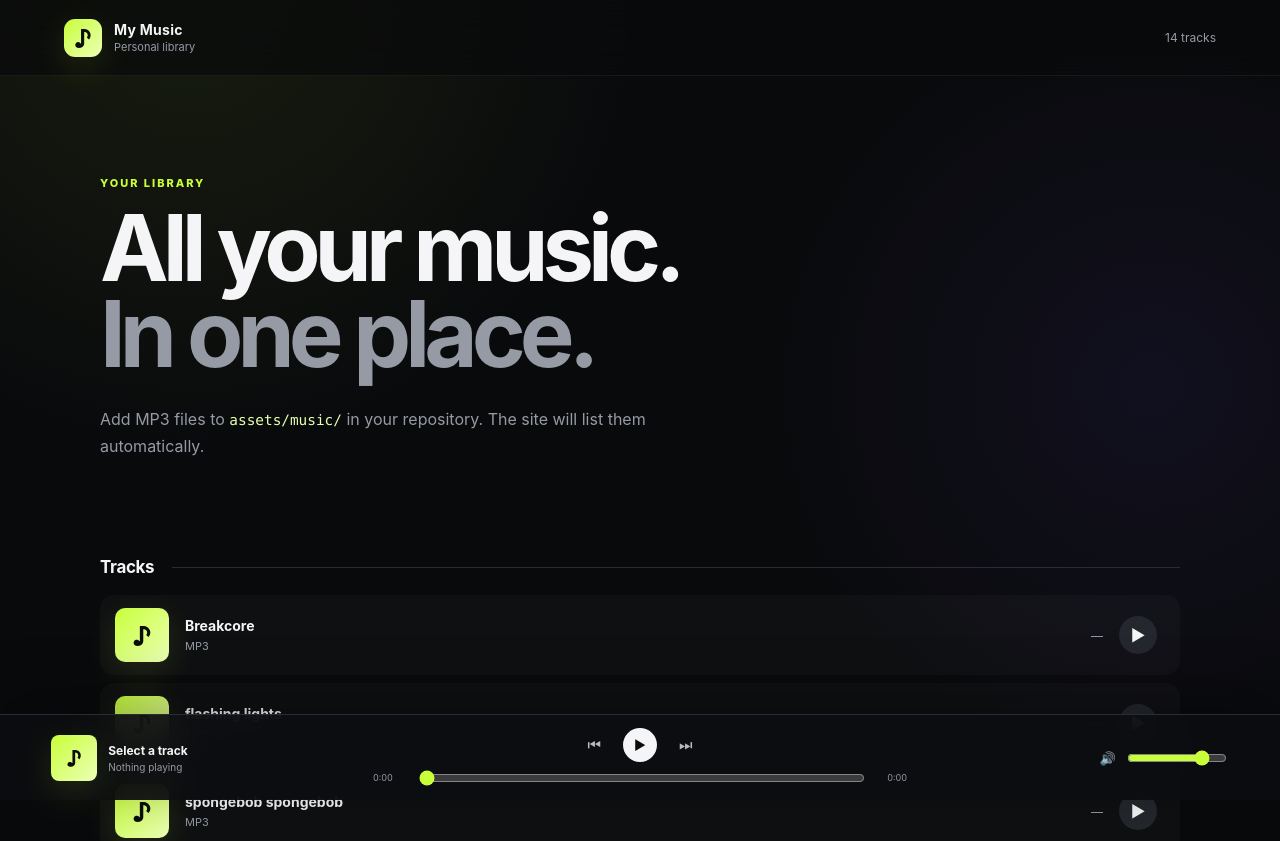
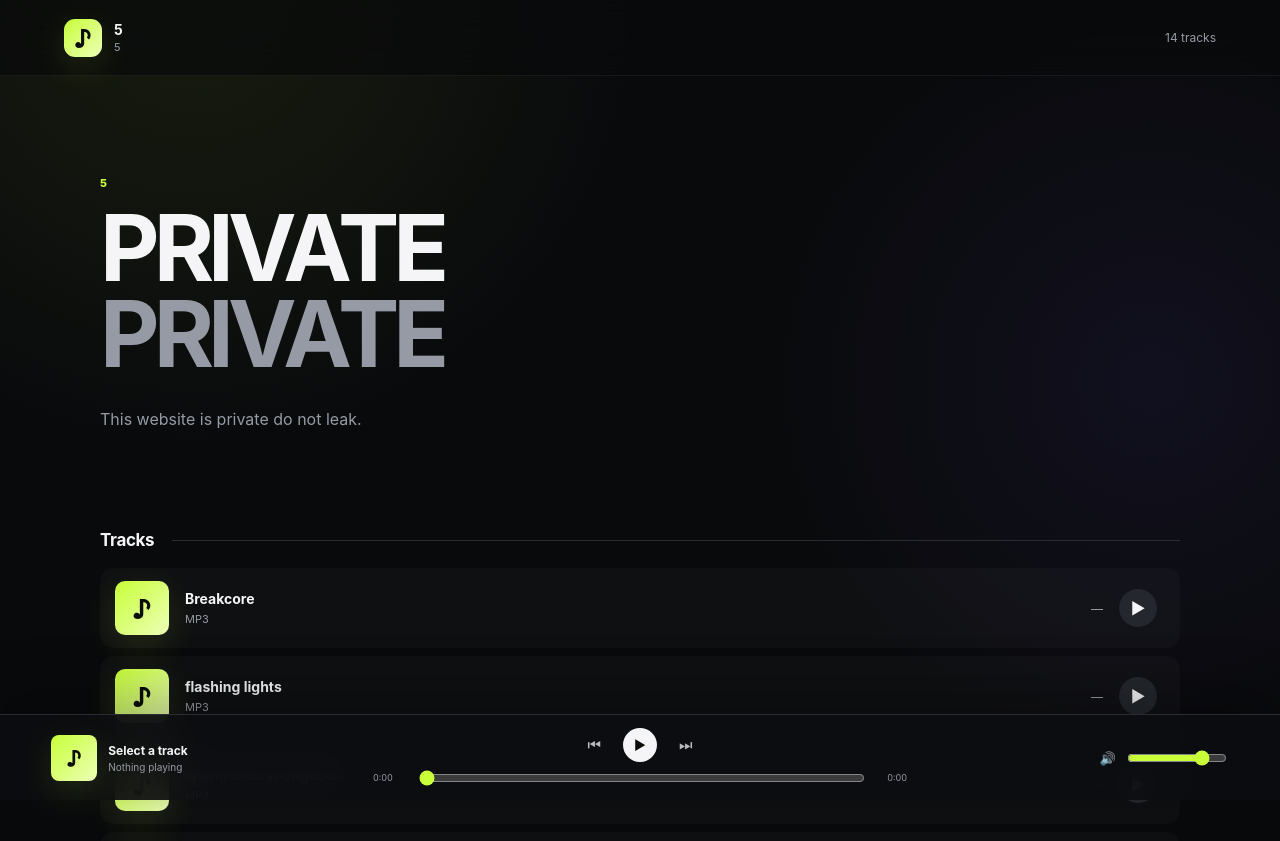
Before and after one commit to Packgodfanboyyy/ohmp3ify, a plain HTML site: page index.html in a window 1280 px wide. Shown: the top 841 px of the page. Drawn offline with Linux system fonts and the light colour scheme.

Commit message:
Update index.html

```diff
--- a/index.html
+++ b/index.html
@@ -3,9 +3,9 @@
 <head>
   <meta charset="utf-8">
   <meta name="viewport" content="width=device-width, initial-scale=1">
-  <title>My Music</title>
+  <title>5</title>
   <meta name="description" content="A personal static MP3 library.">
-  <link rel="icon" href="assets/favicon.svg" type="image/svg+xml">
+  <link rel="icon" href="assets/favicon.jpg" type="image/svg+xml">
   <link rel="stylesheet" href="style.css">
 </head>
 <body>
@@ -14,8 +14,8 @@
       <div class="brand">
         <div class="brand-mark" aria-hidden="true">♪</div>
         <div>
-          <strong>My Music</strong>
-          <span>Personal library</span>
+          <strong>5</strong>
+          <span>5</span>
         </div>
       </div>
       <div class="track-count" id="trackCount">0 tracks</div>
@@ -23,9 +23,9 @@
 
     <main>
       <section class="hero">
-        <p class="eyebrow">YOUR LIBRARY</p>
-        <h1>All your music.<br><span>In one place.</span></h1>
-        <p class="hero-copy">Add MP3 files to <code>assets/music/</code> in your repository. The site will list them automatically.</p>
+        <p class="eyebrow">5</p>
+        <h1>PRIVATE<br><span>PRIVATE</span></h1>
+        <p class="hero-copy">This website is private do not leak.</p>
       </section>
 
       <section class="library" aria-label="Music library">
```
